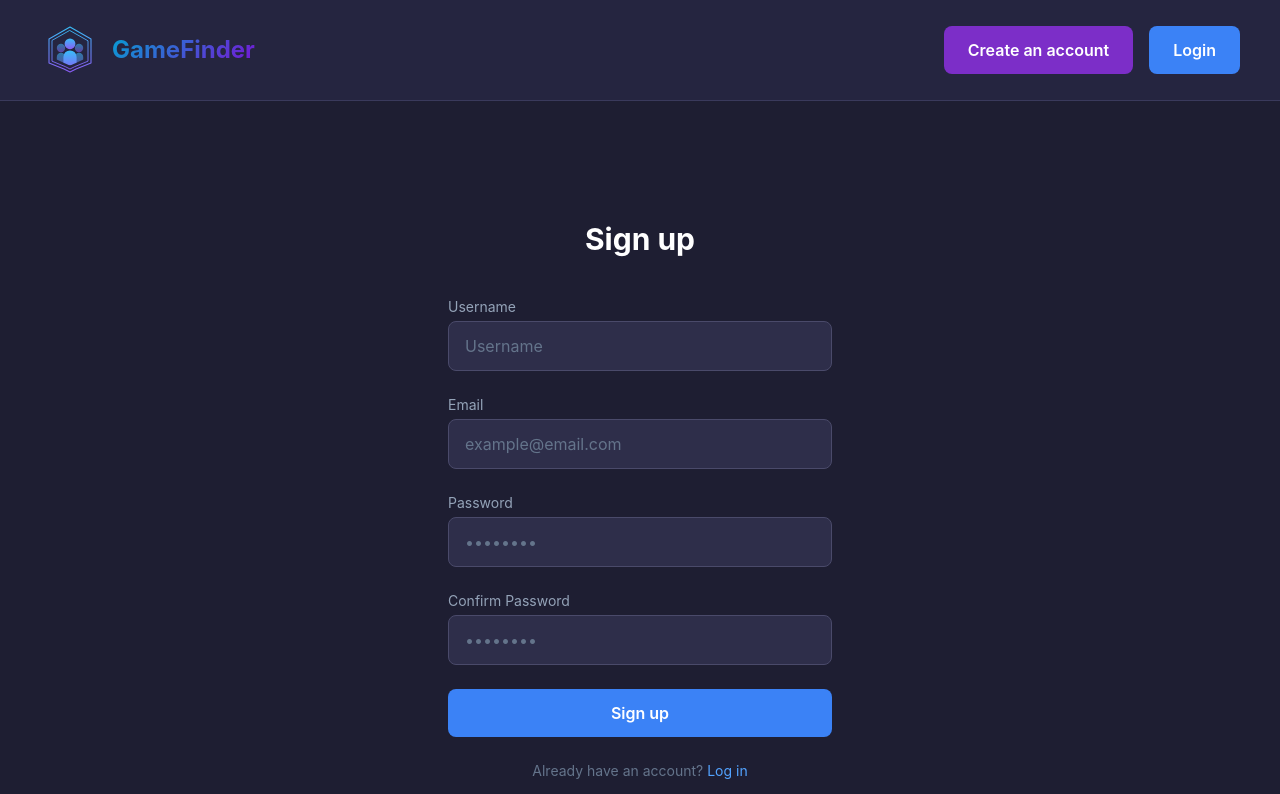
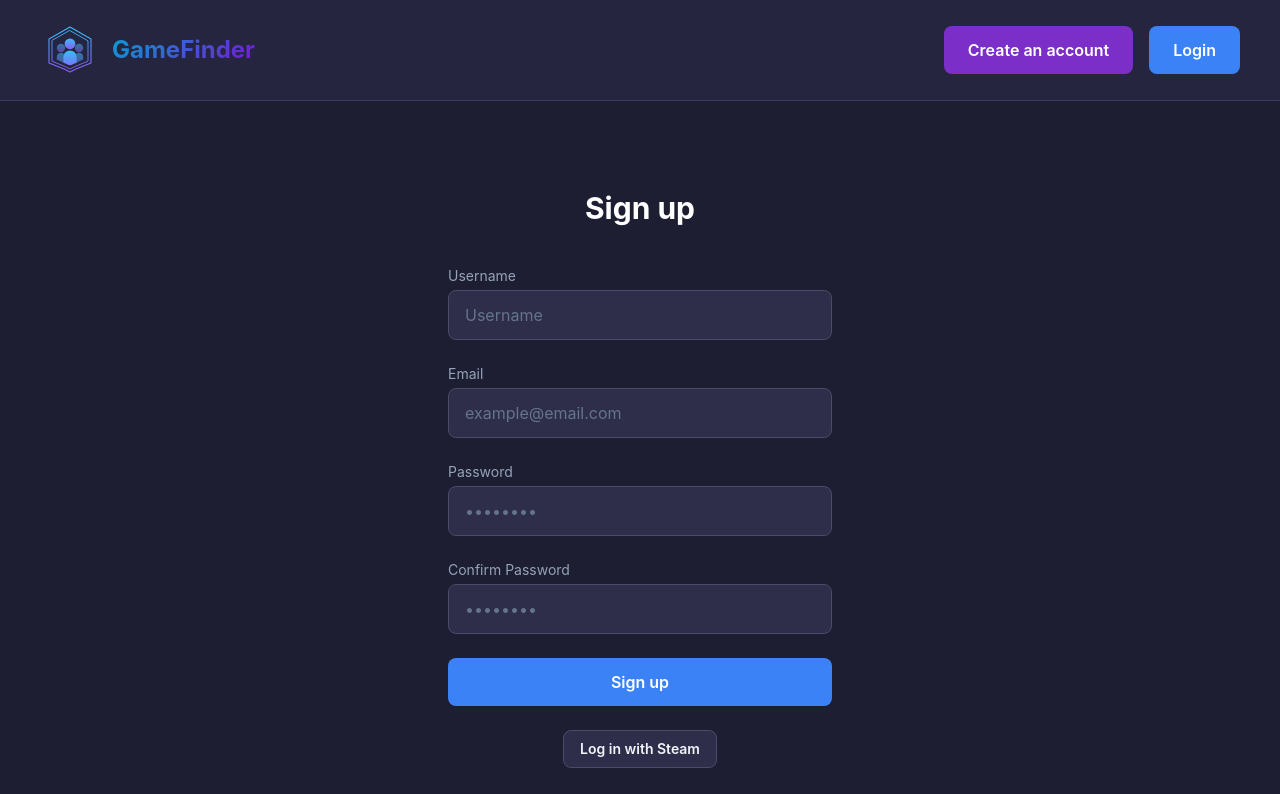
Before and after one commit to gaesteve42/ft-transcendence, a React (Vite) app in the folder frontend/: page /register in a window 1280 px wide. Shown: the top 794 px of the page. Built offline with nearby package versions, Linux system fonts and the light colour scheme.

Commit message:
log in with steam button in register page as well

```diff
--- a/frontend/src/pages/Register.tsx
+++ b/frontend/src/pages/Register.tsx
@@ -91,6 +91,12 @@ function Register() {
 				<Button type="submit" variant="blue" disabled={isLoading}>
 					{isLoading ? 'Signing up...' : 'Sign up'}
 				</Button>
+				<a
+					href="/api/auth/steam"
+					className="px-4 py-2 rounded-lg text-sm font-semibold transition-all text-center cursor-pointer bg-dark-700 hover:bg-dark-600 text-text-purple border border-dark-500 hover:border-violet-500/50 hover:shadow-[0_0_20px_rgba(146,57,228,0.2)] self-center"
+				>
+					Log in with Steam
+				</a>
 				<p className="text-center text-sm text-text-muted">
 					Already have an account?{' '}
 					<Link to="/login" className="text-blue-400 hover:text-blue-300 transition-colors">
```
